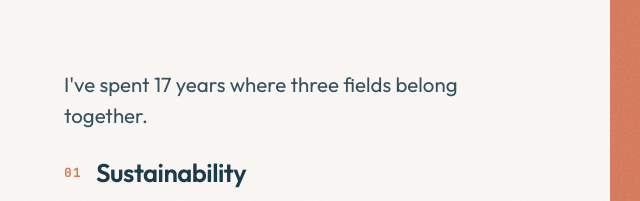
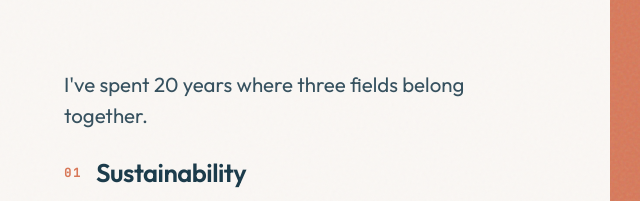
Before and after one commit to adrienbeton/makilab, a website: page index.html in a window 1280 px wide. Shown: the part 202-403 px from the top of the page, 0-640 px from the left. Drawn offline with nearby package versions, Linux system fonts and the light colour scheme.

Commit message:
Hero: 17 years -> 20 years
Co-Authored-By: Claude Sonnet 5.5 <noreply@anthropic.com>

```diff
--- a/index.html
+++ b/index.html
@@ -741,7 +741,7 @@
           </div>
 
           <div class="hero-lead-wrap">
-            <p class="hero-lead">I've spent 17 years where three fields belong together.</p>
+            <p class="hero-lead">I've spent 20 years where three fields belong together.</p>
             <div class="hero-threads">
               <div class="hero-thread-row"><span class="hero-thread-num">01</span><span class="hero-thread-word">Sustainability</span></div>
               <div class="hero-thread-row"><span class="hero-thread-num">02</span><span class="hero-thread-word">Transformation</span></div>
```
